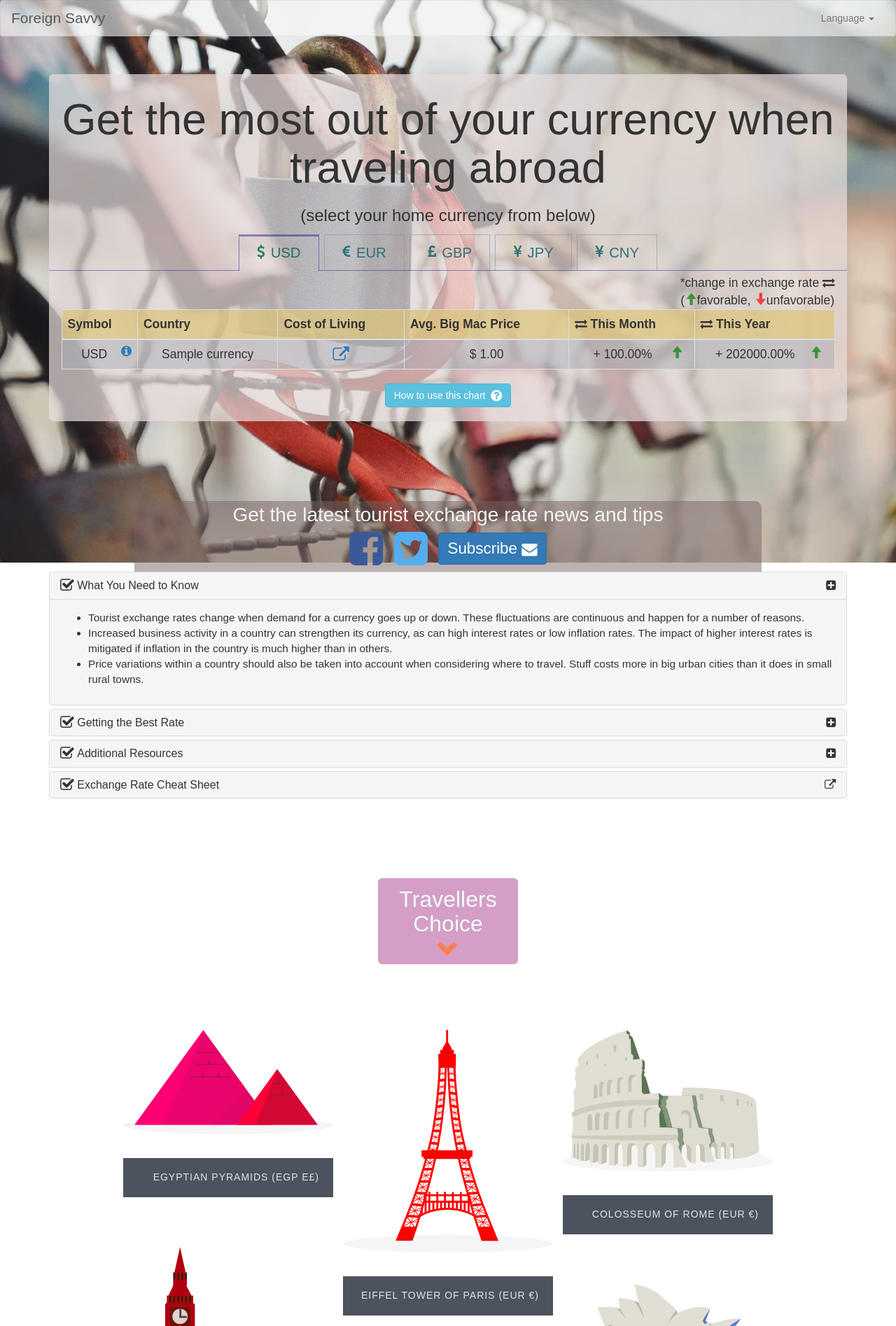
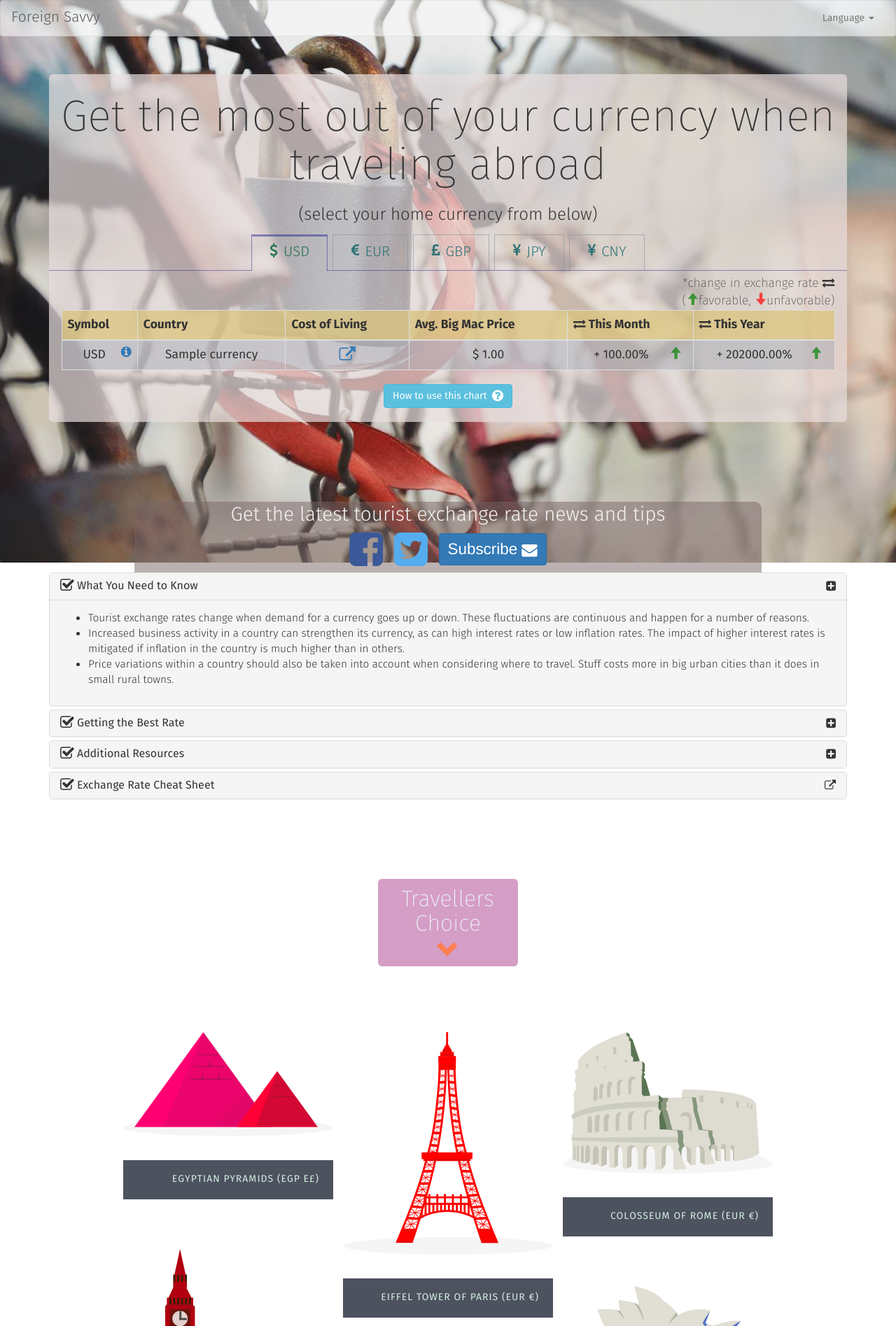
Before and after one commit to mcade/jetsi, a Rails app: page / in a window 1280 px wide. Shown: the top 1895 px of the page at 70% size. Run offline with Rails 7, Linux system fonts and the light colour scheme; tables that the repository leaves empty hold one stand-in row (values such as "Sample post"); style sheets or scripts are compiled from the project's sources; parts of the project's set-up code (start-up, migrations or seed data) failed here and were passed over; some libraries are stand-ins or nearby versions; some web fonts are replaced.

Commit message:
Update fonts for rails pipeline

```diff
--- a/app/assets/stylesheets/custom.css.scss
+++ b/app/assets/stylesheets/custom.css.scss
@@ -2,51 +2,51 @@
 
 @font-face{
     font-family: 'Fira Sans';
-    src: font-url('/assets/FiraSans-Hair.eot');
+    src: font-url('FiraSans-Hair.eot');
     src: local('Fira Sans Hair'),
-         font-url('/assets/FiraSans-Hair.eot') format('embedded-opentype'),
-         font-url('/assets/FiraSans-Hair.woff') format('woff'),
-         font-url('/assets/FiraSans-Hair.ttf') format('truetype');
+         font-url('FiraSans-Hair.eot') format('embedded-opentype'),
+         font-url('FiraSans-Hair.woff') format('woff'),
+         font-url('FiraSans-Hair.ttf') format('truetype');
     font-weight: 100;
     font-style: normal;
 }
 @font-face{
     font-family: 'Fira Sans';
-    src: font-url('/assets/FiraSans-UltraLight.eot');
+    src: font-url('FiraSans-UltraLight.eot');
     src: local('Fira Sans UltraLight'),
-         font-url('/assets/FiraSans-UltraLight.eot') format('embedded-opentype'),
-         font-url('/assets/FiraSans-UltraLight.woff') format('woff'),
-         font-url('/assets/FiraSans-UltraLight.ttf') format('truetype');
+         font-url('FiraSans-UltraLight.eot') format('embedded-opentype'),
+         font-url('FiraSans-UltraLight.woff') format('woff'),
+         font-url('FiraSans-UltraLight.ttf') format('truetype');
     font-weight: 200;
     font-style: normal;
 }
 @font-face{
     font-family: 'Fira Sans';
-    src: font-url('/assets/FiraSans-Light.eot');
+    src: font-url('FiraSans-Light.eot');
     src: local('Fira Sans Light'),
-         font-url('/assets/FiraSans-Light.eot') format('embedded-opentype'),
-         font-url('/assets/FiraSans-Light.woff') format('woff'),
-         font-url('/assets/FiraSans-Light.ttf') format('truetype');
+         font-url('FiraSans-Light.eot') format('embedded-opentype'),
+         font-url('FiraSans-Light.woff') format('woff'),
+         font-url('FiraSans-Light.ttf') format('truetype');
     font-weight: 300;
     font-style: normal;
 }
 @font-face{
     font-family: 'Fira Sans';
-    src: font-url('/assets/FiraSans-Regular.eot');
+    src: font-url('FiraSans-Regular.eot');
     src: local('Fira Sans Regular'),
-         font-url('/assets/FiraSans-Regular.eot') format('embedded-opentype'),
-         font-url('/assets/FiraSans-Regular.woff') format('woff'),
-         font-url('/assets/FiraSans-Regular.ttf') format('truetype');
+         font-url('FiraSans-Regular.eot') format('embedded-opentype'),
+         font-url('FiraSans-Regular.woff') format('woff'),
+         font-url('FiraSans-Regular.ttf') format('truetype');
     font-weight: 400;
     font-style: normal;
 }
 @font-face{
     font-family: 'Fira Sans';
-    src: font-url('/assets/FiraSans-Bold.eot');
+    src: font-url('FiraSans-Bold.eot');
     src: local('Fira Sans Bold'),
-         font-url('/assets/FiraSans-Bold.eot') format('embedded-opentype'),
-         font-url('/assets/FiraSans-Bold.woff') format('woff'),
-         font-url('/assets/FiraSans-Bold.ttf') format('truetype');
+         font-url('FiraSans-Bold.eot') format('embedded-opentype'),
+         font-url('FiraSans-Bold.woff') format('woff'),
+         font-url('FiraSans-Bold.ttf') format('truetype');
     font-weight: 700;
     font-style: normal;
 }
@@ -350,7 +350,7 @@ footer {
 }
 
 .js .grid {
-  background: url(loading.gif) no-repeat 50% 100px;
+  background: url(<%= asset_path "loading.gif" %>) no-repeat 50% 100px;
 }
 
 .js .grid.loaded {
```
